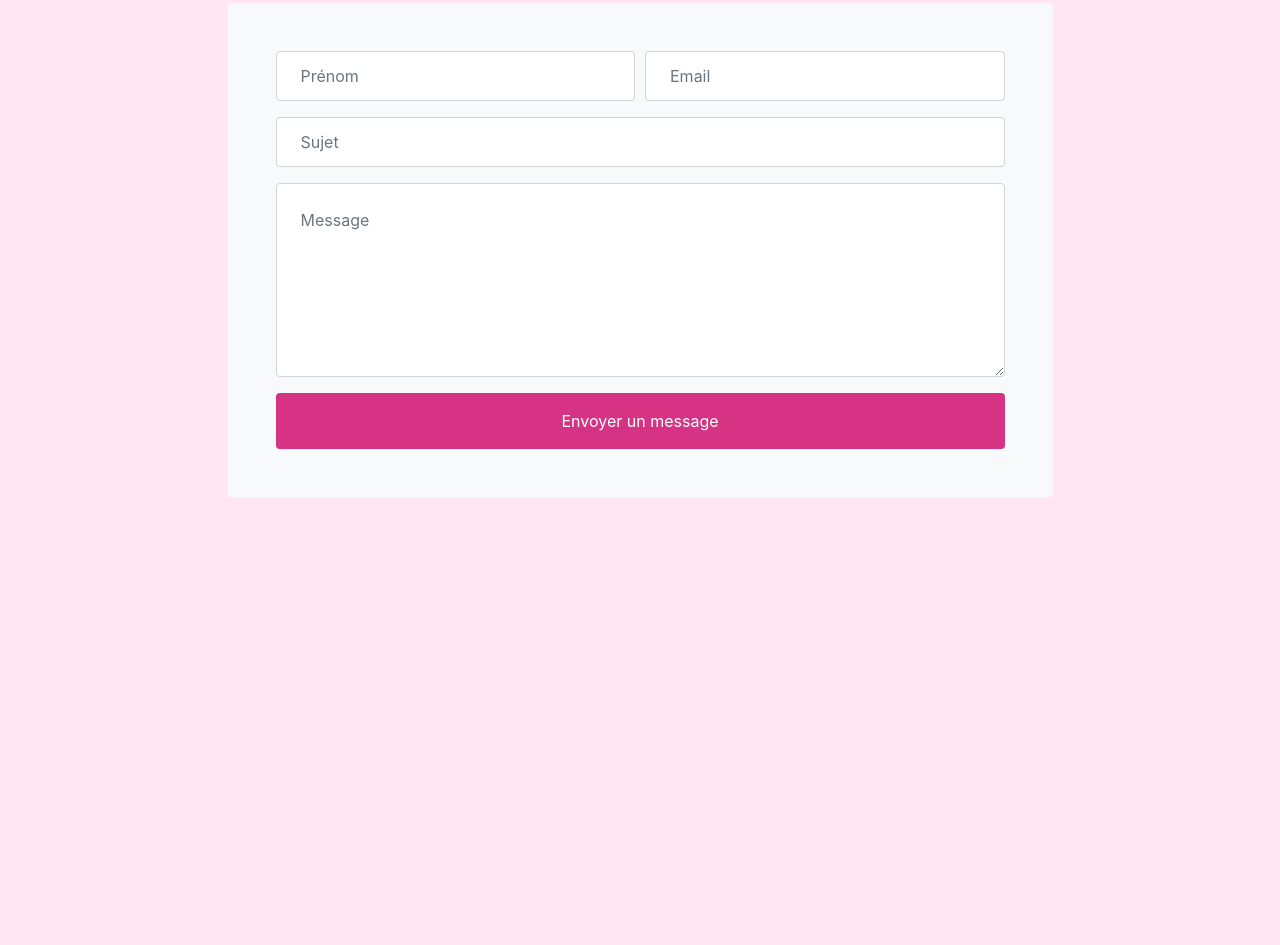
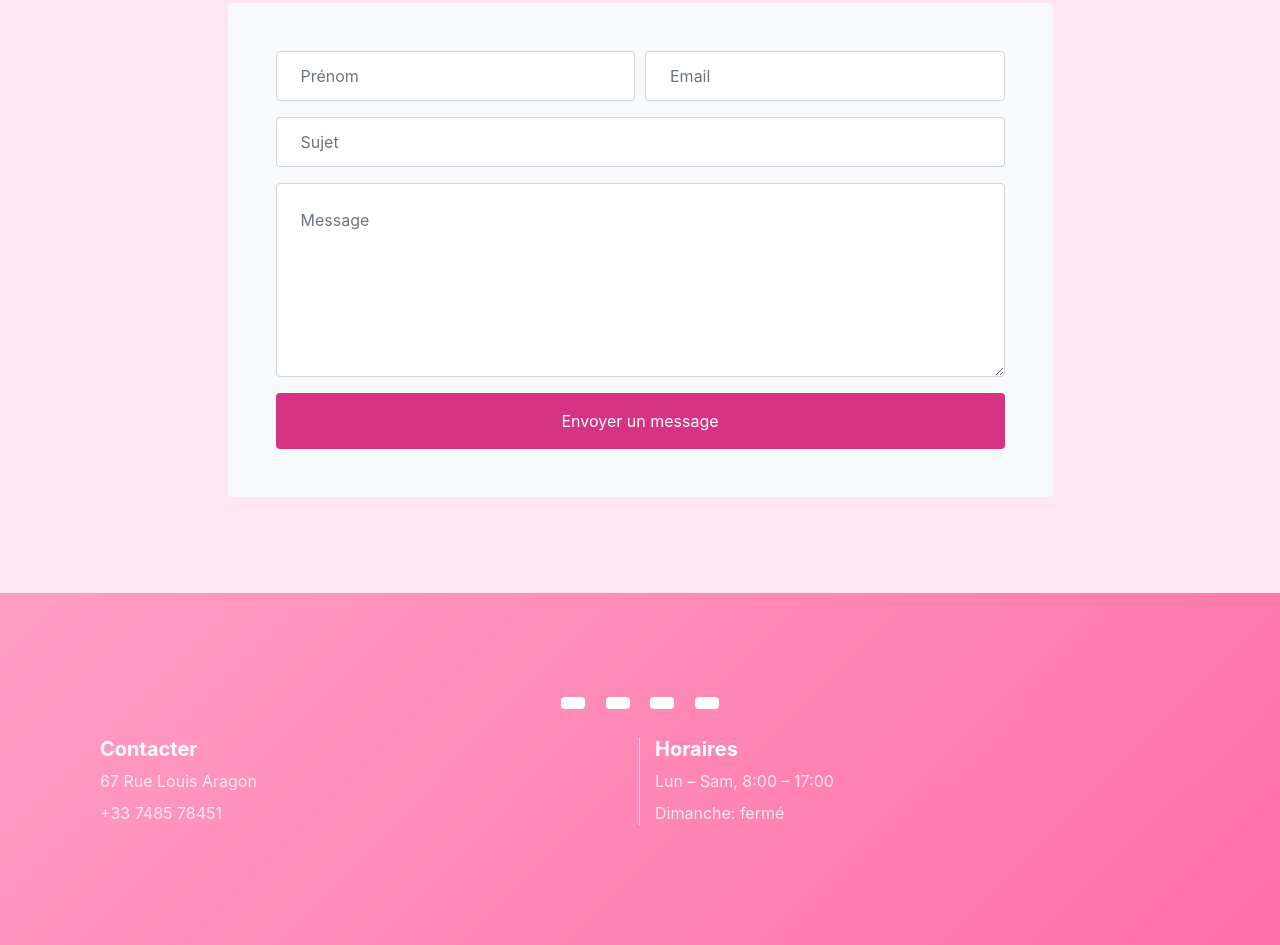
Before and after one commit to lina-karouche/SITEVOITURE, a plain HTML site: page contactez.html in a window 1280 px wide. Shown: the part 237-1182 px from the top of the page. Before the commit the page ends 830 px from the top, so only its background shows below. Drawn offline with nearby package versions, Linux system fonts and the light colour scheme.

Commit message:
Add files via upload

```diff
--- a/contactez.html
+++ b/contactez.html
@@ -114,5 +114,106 @@
     <!-- Bootstrap JS et dépendances -->
     <script src="https://code.jquery.com/jquery-3.6.0.min.js"></script>
     <script src="https://cdn.jsdelivr.net/npm/bootstrap@4.6.2/dist/js/bootstrap.bundle.min.js"></script>
+    <style>
+      html,
+      body {
+        height: 100%;
+        margin: 0;
+        display: flex;
+        flex-direction: column;
+      }
+
+      main {
+        flex: 1;
+      }
+
+      .footer {
+        background: linear-gradient(135deg, #ff9ec4, #ff70a6);
+        color: white;
+      }
+
+      .footer h5 {
+        color: #fff;
+      }
+
+      .footer p {
+        color: #ffeaf1;
+      }
+
+      .btn-social {
+        background-color: white;
+        border: none;
+        color: #ff4081;
+        margin: 0 8px;
+        transition: transform 0.2s ease;
+      }
+
+      .btn-social:hover {
+        transform: scale(1.1);
+        background-color: #ff4081;
+        color: white;
+      }
+
+      .footer .row {
+        display: flex;
+        flex-wrap: wrap;
+        justify-content: space-between;
+        text-align: left;
+      }
+
+      @media (max-width: 767px) {
+        .footer .row {
+          flex-direction: column;
+          text-align: center;
+        }
+
+        .footer .col-sm-6 {
+          border: none !important;
+        }
+      }
+    </style>
+
+    <main>
+      <!-- Ton contenu principal ici -->
+    </main>
+
+    <!-- Début du pied de page -->
+    <div class="container-fluid footer py-5 mt-auto">
+      <div class="container text-center text-md-left py-5">
+        <!-- Liens vers les réseaux sociaux -->
+        <div class="col-12 mb-4 text-center">
+          <a class="btn btn-social" href="#"><i class="fab fa-twitter"></i></a>
+          <a class="btn btn-social" href="#"
+            ><i class="fab fa-facebook-f"></i
+          ></a>
+          <a class="btn btn-social" href="#"
+            ><i class="fab fa-linkedin-in"></i
+          ></a>
+          <a class="btn btn-social" href="#"
+            ><i class="fab fa-instagram"></i
+          ></a>
+        </div>
+
+        <!-- Infos de contact et horaires -->
+        <div class="col-12 mt-2 mb-4">
+          <div class="row">
+            <!-- Contacter à gauche -->
+            <div class="col-sm-6 border-right mb-3 mb-sm-0">
+              <h5 class="font-weight-bold mb-2">Contacter</h5>
+              <p class="mb-2">67 Rue Louis Aragon</p>
+              <p class="mb-0">+33 7485 78451</p>
+            </div>
+
+            <!-- Horaires à droite -->
+            <div class="col-sm-6">
+              <h5 class="font-weight-bold mb-2">Horaires</h5>
+              <p class="mb-2">Lun – Sam, 8:00 – 17:00</p>
+              <p class="mb-0">Dimanche: fermé</p>
+            </div>
+          </div>
+        </div>
+      </div>
+    </div>
+    <!-- Fin du pied de page -->
   </body>
 </html>
```
Also changed, not shown: index.html (+144 -0 lines).
